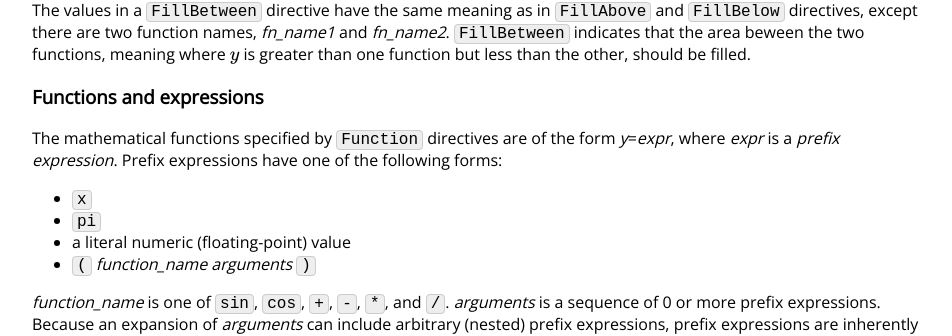
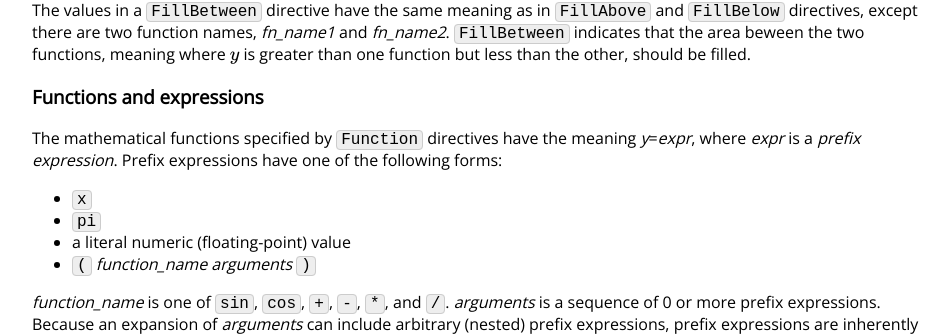
Before and after one commit to jhu-ip/cs220-summer22, a Jekyll site: the page built from assign/final.md, in a window 1280 px wide and 900 px high, scrolled down 4252 px. Shown: the part 133-469 px from the top of the window, without its empty margins (160-1112 px from the left). Built offline with Jekyll 4.4.1, drawn with Linux system fonts in a browser that asks for light colours; some web fonts are replaced; formulas are drawn with MathJax 3.

Commit message:
minor phrasing tweaks

```diff
--- a/assign/final.md
+++ b/assign/final.md
@@ -228,7 +228,7 @@ but less than the other, should be filled.
 
 ### Functions and expressions
 
-The mathematical functions specified by `Function` directives are of the form
+The mathematical functions specified by `Function` directives have the meaning
 *y*=*expr*, where *expr* is a *prefix expression*.
 Prefix expressions have one of the following forms:
 
```
